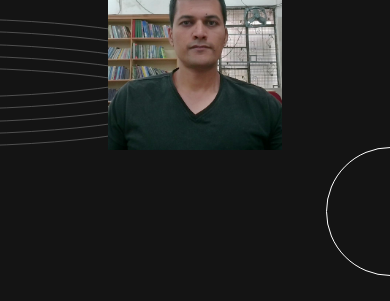
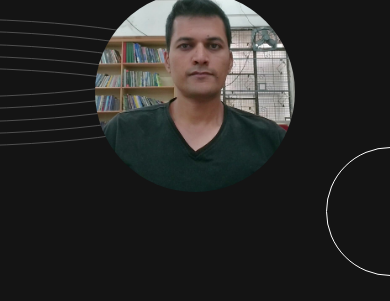
Before and after one commit to alok-38/portfolio-website, a plain HTML site: page index.html in a window 390 px wide. Shown: the part 112-413 px from the top of the page. Drawn offline with Linux system fonts and the light colour scheme.

Commit message:
Added more media queries to fix the header image

```diff
--- a/style.css
+++ b/style.css
@@ -806,3 +806,15 @@ footer {
         padding-block: 47px 92px;
     }
 }
+
+/* Portrait */
+/* Portrait and Landscape */
+@media only screen and (min-width: 320px) and (max-width: 640px) {
+
+    .hero__image {
+        margin-top: 1rem;
+        height: 200px;
+        width: 200px;
+        border-radius: 50%;
+    }
+}
```
